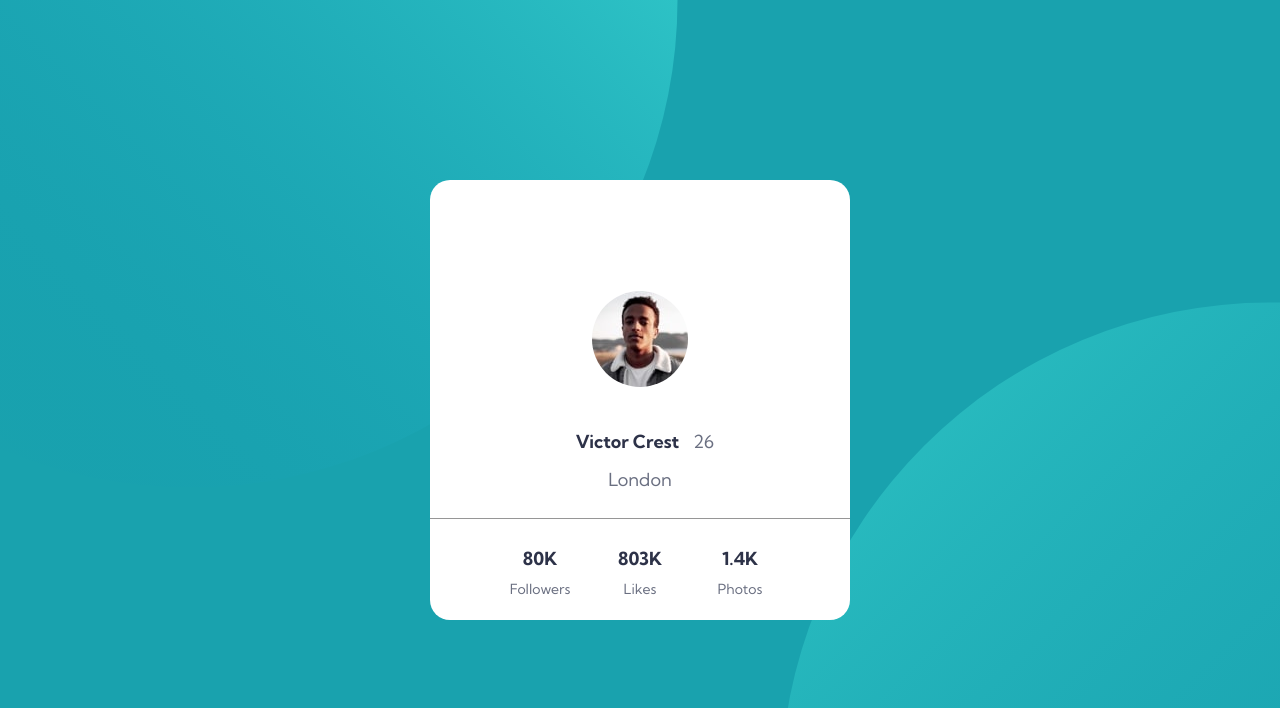
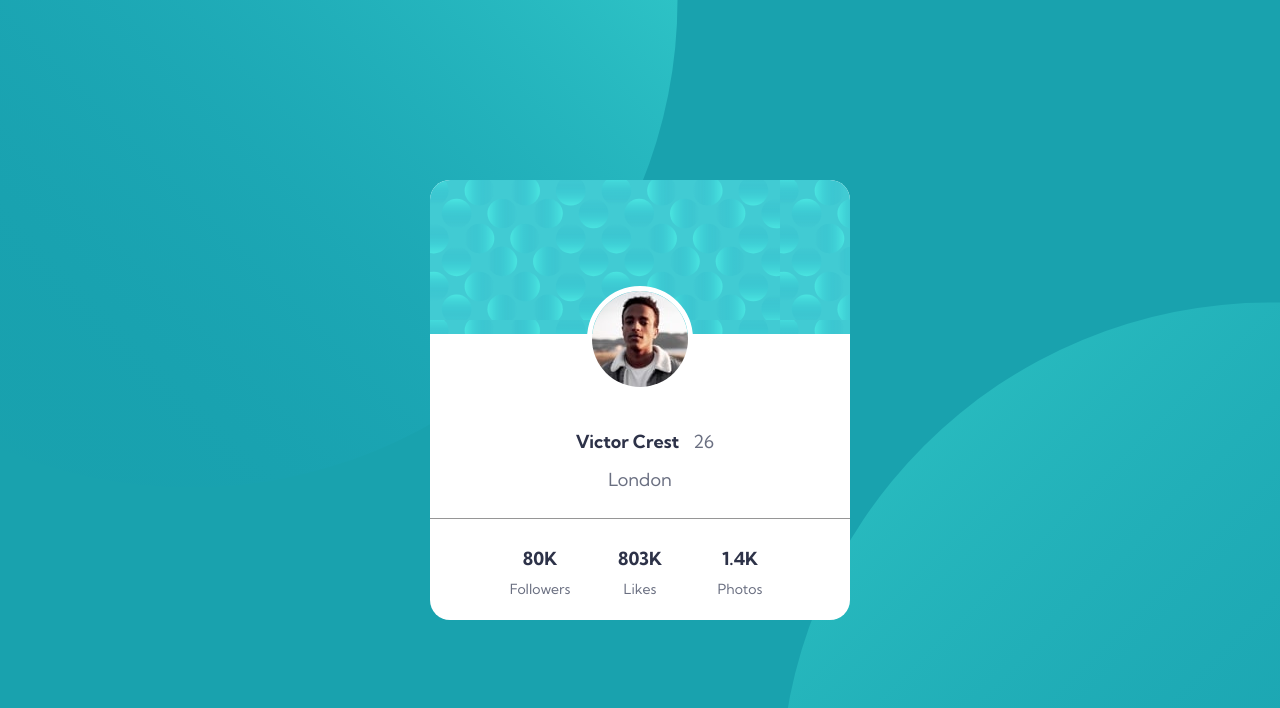
Before and after one commit to Vishal-wankhade/profile-card-component-main-solution, a plain HTML site: page index.html in a window 1280 px wide. Shown: the top 708 px of the page. Drawn offline with Linux system fonts and the light colour scheme.

Commit message:
Update style.css
initial commit

```diff
--- a/style.css
+++ b/style.css
@@ -32,7 +32,7 @@ body{
 .bg{
   width: 100%;
   height: 35%;
-  background-image: url("images/bg-pattern-card.svg");
+  background-image: url("bg-pattern-card.svg");
 }
 .bottom{
   position: relative;
```
